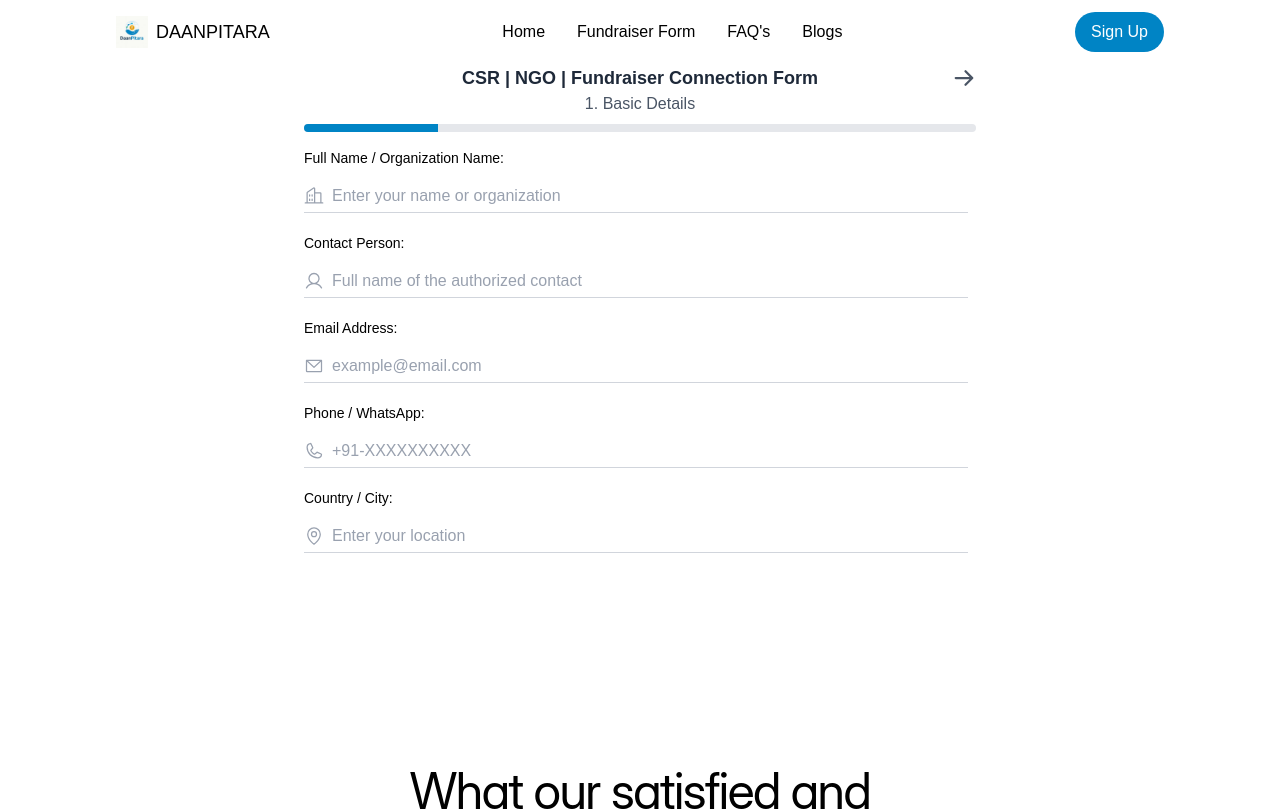
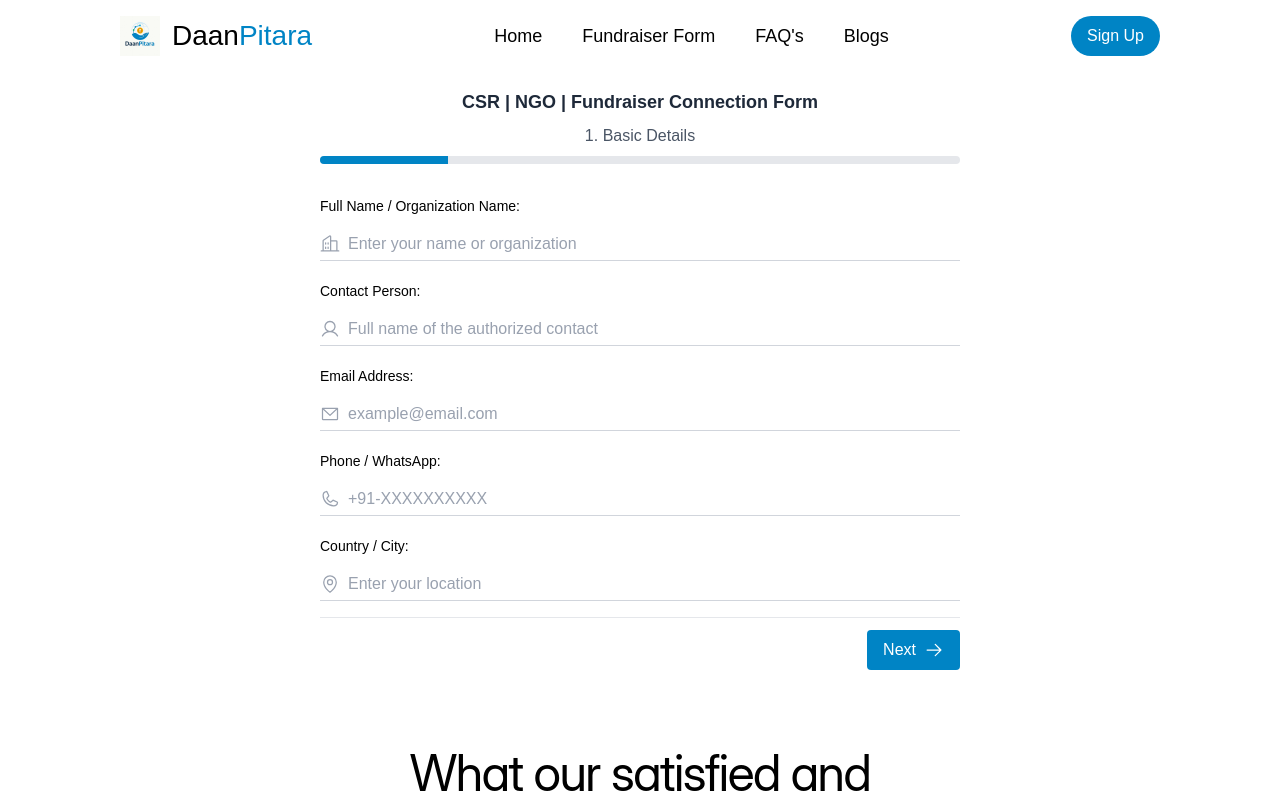
Before and after one commit to zealmediapremium/daanpitara.github.io, a React (Vite) app: page /fund-form in a window 1280 px wide. Shown: the top 811 px of the page. Built offline with nearby package versions, Linux system fonts and the light colour scheme.

Commit message:
good nav and fundraiser form

```diff
--- a/src/components/Fundraiser/index.tsx
+++ b/src/components/Fundraiser/index.tsx
@@ -34,7 +34,6 @@ export default function CsrConnectionForm() {
   const beneficiariesRef = useRef<HTMLInputElement>(null);
 
   // Step 4 refs
-  // const [files, setFiles] = useState<FileList | null>(null);
   const websiteRef = useRef<HTMLInputElement>(null);
   const achievementsRef = useRef<HTMLInputElement>(null);
 
@@ -63,7 +62,6 @@ export default function CsrConnectionForm() {
       focusArea,
       summary: summaryRef.current?.value,
       beneficiaries: beneficiariesRef.current?.value,
-      // files,
       website: websiteRef.current?.value,
       achievements: achievementsRef.current?.value,
       authorizedName: authorizedRef.current?.value,
@@ -83,41 +81,16 @@ export default function CsrConnectionForm() {
   ];
 
   return (
-    <div className="max-w-2xl mx-auto rounded-lg bg-white flex flex-col h-[650px]">
+    <div className="max-w-2xl mx-auto rounded-lg bg-white relative">
       {/* Header */}
-      <div className="relative mb-4">
-        <div className="flex items-center justify-center relative">
-          {/* Left Arrow */}
-          {step > 1 && (
-            <button
-              onClick={handleBack}
-              className="absolute left-0 text-gray-600 hover:text-black transition"
-            >
-              <ArrowLeftIcon size={24} weight="bold" />
-            </button>
-          )}
-          {/* Title */}
-          <h2 className="text-lg font-semibold text-gray-800 text-center">
-            CSR | NGO | Fundraiser Connection Form
-          </h2>
-          {/* Right Arrow */}
-          {step < 5 && (
-            <button
-              onClick={handleNext}
-              className="absolute right-0 text-gray-600 hover:text-black transition"
-            >
-              <ArrowRightIcon size={24} weight="bold" />
-            </button>
-          )}
-        </div>
-
-        {/* Step Title */}
-        <h3 className="text-base text-gray-600 font-medium mb-2 text-center">
+      <div className="relative mb-4 text-center p-4">
+        <h2 className="text-lg font-semibold text-gray-800">
+          CSR | NGO | Fundraiser Connection Form
+        </h2>
+        <h3 className="text-base text-gray-600 font-medium mt-2">
           {step}. {stepTitles[step - 1]}
         </h3>
-
-        {/* Progress Bar */}
-        <div className="h-2 bg-gray-200 rounded-full overflow-hidden">
+        <div className="h-2 bg-gray-200 rounded-full overflow-hidden mt-2">
           <div
             className="h-full bg-brand-blue transition-all duration-300"
             style={{ width: `${(step / 5) * 100}%` }}
@@ -125,8 +98,8 @@ export default function CsrConnectionForm() {
         </div>
       </div>
 
-      {/* Step Content */}
-      <div className="flex-1 overflow-y-auto pr-2">
+      {/* Form Content Container with fixed height */}
+      <div className="px-4 max-h-[600px] min-h-[500px] overflow-y-auto">
         {step === 1 && (
           <div className="space-y-5">
             <InputField
@@ -264,7 +237,6 @@ export default function CsrConnectionForm() {
               placeholder="Mention past collaborations"
               icon={<ClipboardTextIcon size={20} />}
             />
-
           </div>
         )}
 
@@ -289,15 +261,33 @@ export default function CsrConnectionForm() {
               placeholder="DD/MM/YYYY"
               icon={<ListIcon size={20} />}
             />
-                        {/* Submit Button inside Step 4 */}
-            <div className="mt-4">
-              <SubmitButton
-                submit={handleSubmit}
-                text="Submit Your Application"
-              />
-            </div>
           </div>
         )}
+
+        {/* Sticky Navigation Buttons */}
+        <div className="sticky bottom-0 bg-white border-t border-gray-200 py-3 flex justify-between mt-4">
+          {step > 1 ? (
+            <button
+              onClick={handleBack}
+              className="flex items-center gap-2 bg-gray-200 px-4 py-2 rounded hover:bg-gray-300"
+            >
+              <ArrowLeftIcon size={20} /> Back
+            </button>
+          ) : (
+            <div></div>
+          )}
+
+          {step < 5 ? (
+            <button
+              onClick={handleNext}
+              className="flex items-center gap-2 bg-brand-blue text-white px-4 py-2 rounded hover:bg-blue-600"
+            >
+              Next <ArrowRightIcon size={20} />
+            </button>
+          ) : (
+            <SubmitButton submit={handleSubmit} text="Submit Your Application" />
+          )}
+        </div>
       </div>
     </div>
   );
--- a/src/components/Navbar/index.tsx
+++ b/src/components/Navbar/index.tsx
@@ -9,7 +9,6 @@ import Logo from "@/assets/daanpitara.jpg";
 export default function Navbar() {
   const [isOpen, setIsOpen] = useState(false);
 
-  // Drop-down animation from top
   const menuVariants = {
     hidden: { opacity: 0, y: -50 },
     visible: { opacity: 1, y: 0 },
@@ -17,21 +16,22 @@ export default function Navbar() {
   };
 
   return (
-    <nav className="bg-white py-3 px-5 flex items-center justify-between relative z-50">
+    <nav className="bg-white py-4 px-6 flex items-center justify-between relative z-50">
       {/* Left: Logo */}
-      <div className="text-lg font-bold flex items-center">
+      <div className="text-xl font-bold flex items-center">
         <Link to="/" className="flex items-center">
-          <img src={Logo} alt="DaanPitara Logo" className="h-8 inline-block mr-2" />
-          DAANPITARA
+          <img src={Logo} alt="DaanPitara Logo" className="h-10 inline-block mr-3" />
+          <span>Daan</span>
+          <span className="text-brand-blue ">Pitara</span>
         </Link>
       </div>
 
       {/* Desktop Links */}
-      <div className="hidden md:flex space-x-8 text-txt-black font-bold">
-        <Link to="/">Home</Link>
-        <Link to="/fund-form">Fundraiser Form</Link>
-        <Link to="/faqs">FAQ's</Link>
-        <Link to="/blogs">Blogs</Link>
+      <div className="hidden md:flex space-x-10 text-txt-black font-bold text-lg">
+        <Link to="/" className="hover:text-brand-blue transition-colors duration-200">Home</Link>
+        <Link to="/fund-form" className="hover:text-brand-blue transition-colors duration-200">Fundraiser Form</Link>
+        <Link to="/faqs" className="hover:text-brand-blue transition-colors duration-200">FAQ's</Link>
+        <Link to="/blogs" className="hover:text-brand-blue transition-colors duration-200">Blogs</Link>
       </div>
 
       {/* Desktop Sign Up */}
@@ -42,7 +42,7 @@ export default function Navbar() {
       {/* Mobile Hamburger */}
       <div className="md:hidden">
         <button onClick={() => setIsOpen(!isOpen)}>
-          {isOpen ? <XIcon size={32} /> : <ListIcon size={32} />}
+          {isOpen ? <XIcon size={36} /> : <ListIcon size={36} />}
         </button>
       </div>
 
@@ -55,40 +55,14 @@ export default function Navbar() {
             exit="exit"
             variants={menuVariants}
             transition={{ type: "spring", stiffness: 300, damping: 25 }}
-            className="absolute top-full left-0 w-full bg-white flex flex-col p-5 md:hidden gap-4"
+            className="absolute top-full left-0 w-full bg-white flex flex-col p-6 md:hidden gap-5 text-lg font-bold"
           >
-            <Link
-              to="/"
-              className="py-2 font-bold"
-              onClick={() => setIsOpen(false)}
-            >
-              Home
-            </Link>
-            <Link
-              to="/fund-form"
-              className="py-2 font-bold"
-              onClick={() => setIsOpen(false)}
-            >
-              Fundraiser Form
-            </Link>
-            <Link
-              to="/faqs"
-              className="py-2 font-bold"
-              onClick={() => setIsOpen(false)}
-            >
-              FAQ's
-            </Link>
-            <Link
-              to="/blogs"
-              className="py-2 font-bold"
-              onClick={() => setIsOpen(false)}
-            >
-              Blogs
-            </Link>
-            <div
-            onClick={() => setIsOpen(false)}
-            >
-            <HighlightButton to="/signup" text="Sign Up" />
+            <Link to="/" className="py-2 hover:text-brand-blue transition-colors duration-200" onClick={() => setIsOpen(false)}>Home</Link>
+            <Link to="/fund-form" className="py-2 hover:text-brand-blue transition-colors duration-200" onClick={() => setIsOpen(false)}>Fundraiser Form</Link>
+            <Link to="/faqs" className="py-2 hover:text-brand-blue transition-colors duration-200" onClick={() => setIsOpen(false)}>FAQ's</Link>
+            <Link to="/blogs" className="py-2 hover:text-brand-blue transition-colors duration-200" onClick={() => setIsOpen(false)}>Blogs</Link>
+            <div onClick={() => setIsOpen(false)}>
+              <HighlightButton to="/signup" text="Sign Up" />
             </div>
           </motion.div>
         )}
```
